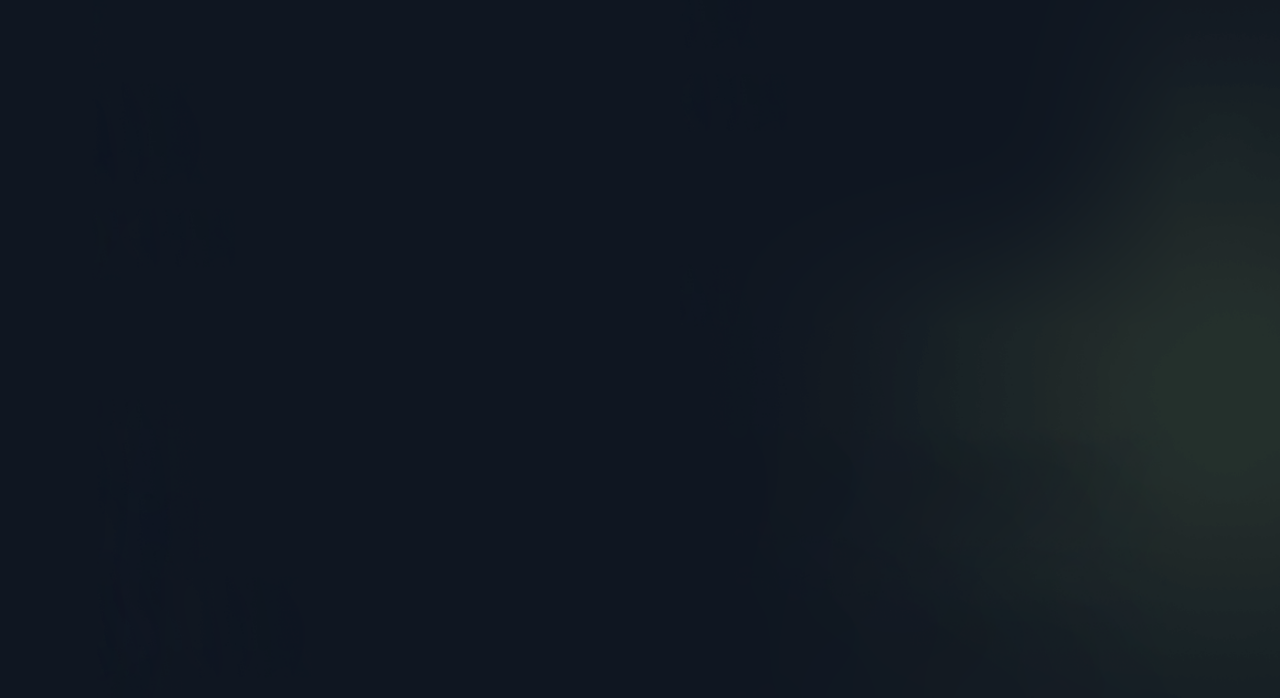
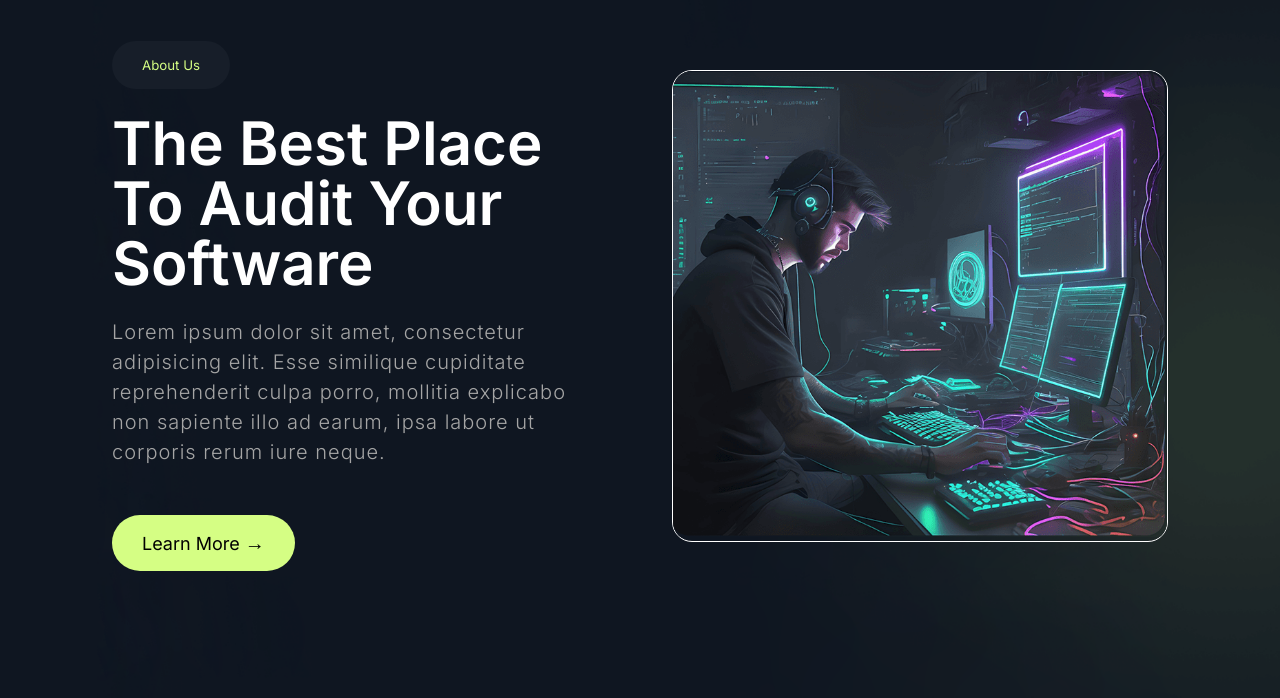
Before and after one commit to developermickey/Software-Solutions-Landing-Page, a plain HTML site: page index.html in a window 1280 px wide. Shown: the part 894-1592 px from the top of the page. Drawn offline with Linux system fonts and the light colour scheme.

Commit message:
About Us Section Created

```diff
--- a/css/style.css
+++ b/css/style.css
@@ -123,3 +123,78 @@ html, body {
     margin-left: -122px;
 
 }
+
+/* About Section */
+
+#about {
+    display: flex;
+    align-items: center;
+    gap: 4rem;
+}
+
+#about .left {
+    width: 50%;
+    display: flex;
+    flex-direction: column;
+    align-items: start;
+    gap: 1.5rem;
+
+}
+#about .left h5 {
+
+    background-color: #171e29;
+    color: #d5fe84;
+    border: none;
+    padding: 16px 30px;
+    border-radius: 50px;
+}
+
+#about .left h2 {
+    font-size: 3.75rem;
+    line-height: 3.75rem;
+    color: #fff;
+    font-weight: 600;
+}
+#about .left p {
+    font-size: 20px;
+    color: #a5a5a5;
+    font-weight: 300;
+    font-family: "Inter", sans-serif;
+    max-width: 800px;
+    line-height: 1.5;
+    letter-spacing: 1px;
+    margin-bottom: 1.5rem;
+}
+#about .left .btn {
+    background: #d5fe84;
+    font-size: 18px;
+    border: none;
+    padding: 16px 30px;
+    border-radius: 50px;
+}
+
+#about .left .btn .arrow {
+    font-size: 20px;
+}
+
+
+
+
+#about .right {
+    width: 50%;
+    position: relative;
+}
+
+#about .right .img-col {
+    width: 100%;
+    height: 100%;
+    overflow: hidden;
+    border-radius: 20px;
+    border: 1px solid #fff;
+}
+
+#about .right .img-col img {
+    width: 100%;
+    height: 100%;
+    object-fit: cover;
+}
--- a/index.html
+++ b/index.html
@@ -36,7 +36,23 @@
     </section>
 
     <!-- About Us  -->
-    <section class="container" id="about"></section>
+    <section class="container" id="about">
+        <div class="left">
+            <h5>About Us</h5>
+            <h2>The Best Place To Audit Your Software</h2>
+            <p>Lorem ipsum dolor sit amet, consectetur adipisicing elit. Esse similique cupiditate reprehenderit culpa
+                porro, mollitia explicabo non sapiente illo ad earum, ipsa labore ut corporis rerum iure neque.
+            </p>
+            <button class="btn">Learn More <span class="arrow">&rarr;</span></button>
+
+        </div>
+
+        <div class="right">
+            <div class="img-col">
+                <img src="./image/aboutus.png" alt="">
+            </div>
+        </div>
+    </section>
 
     <!-- Service  -->
     <section class="container" id="service"></section>
```
Also changed, not shown: image/aboutus.png (added).
